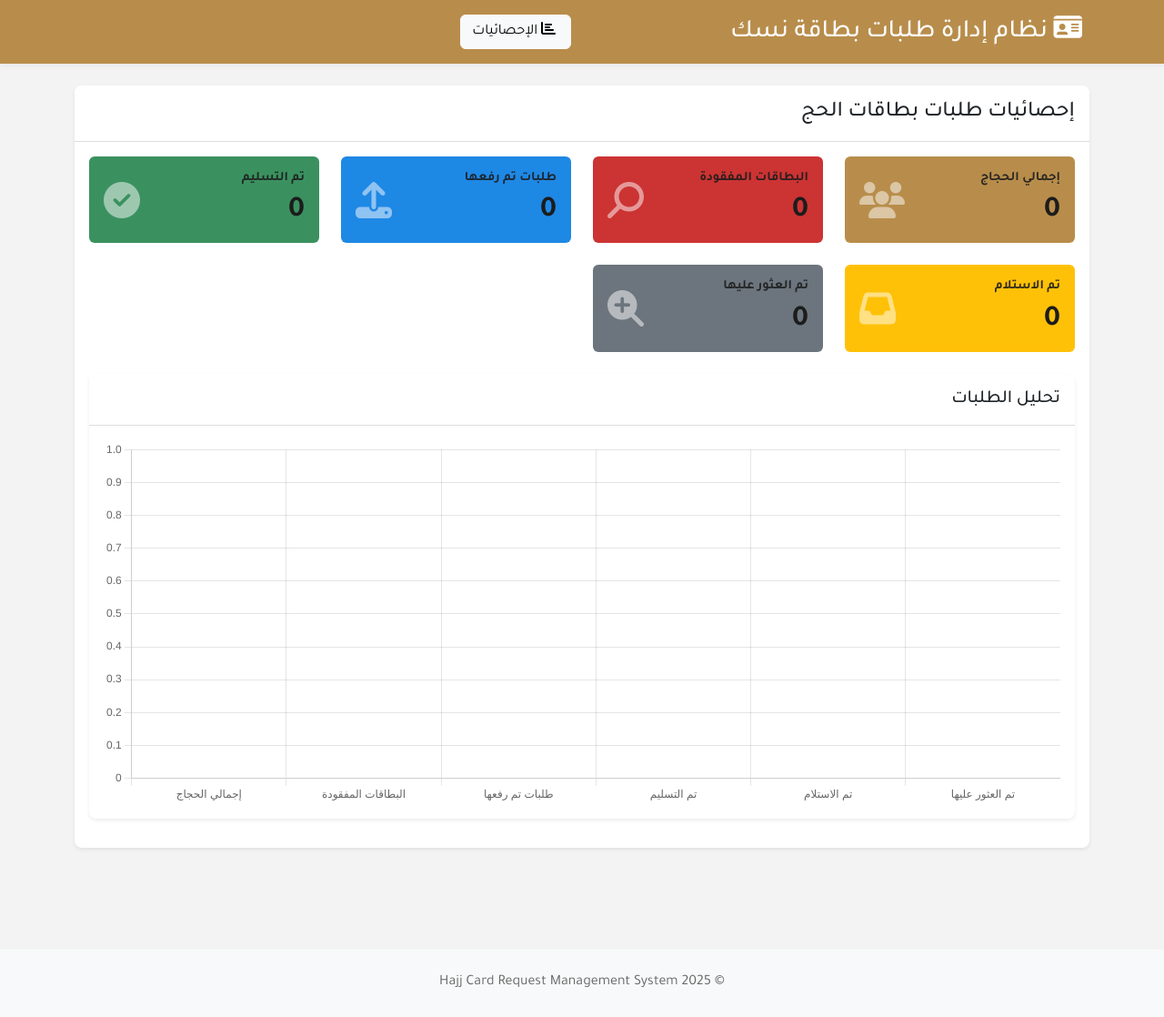
After one commit to C3ZIZ/NusukRequestApp, a Flask app: page /statistics in a window 1280 px wide. The commit adds this page. Shown: the whole page at 91% size. Run offline with Flask 3, Linux system fonts and the light colour scheme.

Commit message:
New features

```diff
--- a/main.py
+++ b/main.py
@@ -146,5 +146,34 @@ def update_written(request_id):
         db.session.rollback()
         return jsonify({"success": False, "error": str(e)}), 500
 
+@app.route('/statistics')
+def statistics():
+    """Statistics page showing various metrics"""
+    total_hajj = db.session.query(db.func.count(HajjCardRequest.id)).scalar()
+    total_lost = db.session.query(db.func.count(HajjCardRequest.id)).filter(
+        HajjCardRequest.request_reason == "Lost Card"
+    ).scalar()
+    total_uploaded = db.session.query(db.func.count(HajjCardRequest.id)).filter(
+        HajjCardRequest.request_upload == True
+    ).scalar()
+    total_delivered = db.session.query(db.func.count(HajjCardRequest.id)).filter(
+        HajjCardRequest.status == "card delivered"
+    ).scalar()
+    total_received = db.session.query(db.func.count(HajjCardRequest.id)).filter(
+        HajjCardRequest.status == "card received"
+    ).scalar()
+    total_found = db.session.query(db.func.count(HajjCardRequest.id)).filter(
+        HajjCardRequest.status == "found"
+    ).scalar()
+
+    return render_template('statistics.html',
+                         language='ar',
+                         total_hajj=total_hajj,
+                         total_lost=total_lost,
+                         total_uploaded=total_uploaded,
+                         total_delivered=total_delivered,
+                         total_received=total_received,
+                         total_found=total_found)
+
 if __name__ == '__main__':
     app.run(host='0.0.0.0', port=5000, debug=True)
--- a/static/css/style.css
+++ b/static/css/style.css
@@ -308,6 +308,36 @@ html[dir="ltr"] .search-input {
     text-align: center;
 }
 
+/* Statistics Page Styling */
+.stats-card {
+    transition: transform 0.3s ease, box-shadow 0.3s ease;
+}
+
+.stats-card:hover {
+    transform: translateY(-5px);
+    box-shadow: 0 5px 15px rgba(0,0,0,0.1);
+}
+
+.stats-card h2 {
+    font-size: 2rem;
+    font-weight: 600;
+}
+
+.stats-card h6 {
+    font-size: 0.9rem;
+    opacity: 0.9;
+}
+
+.stats-card i {
+    font-size: 2.5rem;
+}
+
+/* Chart container styling */
+canvas#requestsChart {
+    max-height: 400px;
+    width: 100%;
+}
+
 /* Responsive Adjustments */
 @media (max-width: 768px) {
     .card-img-top {
--- a/templates/base.html
+++ b/templates/base.html
@@ -32,6 +32,14 @@
                             نظام إدارة طلبات بطاقة نسك
                         </h1>
                     </a>
+                </div>
+                <div class="col-md-6">
+                    <nav class="d-flex justify-content-start">
+                        <a href="{{ url_for('statistics') }}" class="btn btn-light">
+                            <i class="fas fa-chart-bar ms-1"></i>
+                            الإحصائيات
+                        </a>
+                    </nav>
                 </div>
             </div>
         </div>
--- /dev/null
+++ b/templates/statistics.html
@@ -0,0 +1,160 @@
+{% extends 'base.html' %}
+
+{% block title %}إحصائيات بطاقات الحج{% endblock %}
+
+{% block content %}
+<div class="row mb-4">
+    <div class="col-12">
+        <div class="card border-0 shadow-sm">
+            <div class="card-header bg-white py-3">
+                <h2 class="h4 mb-0">إحصائيات طلبات بطاقات الحج</h2>
+            </div>
+            <div class="card-body">
+                <div class="row g-4">
+                    <!-- إجمالي الحجاج -->
+                    <div class="col-md-4 col-lg-3">
+                        <div class="stats-card bg-primary text-white rounded p-3">
+                            <div class="d-flex justify-content-between align-items-center">
+                                <div>
+                                    <h6 class="mb-0">إجمالي الحجاج</h6>
+                                    <h2 class="mt-2 mb-0">{{ total_hajj }}</h2>
+                                </div>
+                                <i class="fas fa-users fa-2x opacity-50"></i>
+                            </div>
+                        </div>
+                    </div>
+
+                    <!-- البطاقات المفقودة -->
+                    <div class="col-md-4 col-lg-3">
+                        <div class="stats-card bg-danger text-white rounded p-3">
+                            <div class="d-flex justify-content-between align-items-center">
+                                <div>
+                                    <h6 class="mb-0">البطاقات المفقودة</h6>
+                                    <h2 class="mt-2 mb-0">{{ total_lost }}</h2>
+                                </div>
+                                <i class="fas fa-search fa-2x opacity-50"></i>
+                            </div>
+                        </div>
+                    </div>
+
+                    <!-- طلبات تم رفعها -->
+                    <div class="col-md-4 col-lg-3">
+                        <div class="stats-card bg-info text-white rounded p-3">
+                            <div class="d-flex justify-content-between align-items-center">
+                                <div>
+                                    <h6 class="mb-0">طلبات تم رفعها</h6>
+                                    <h2 class="mt-2 mb-0">{{ total_uploaded }}</h2>
+                                </div>
+                                <i class="fas fa-upload fa-2x opacity-50"></i>
+                            </div>
+                        </div>
+                    </div>
+
+                    <!-- البطاقات التي تم تسليمها -->
+                    <div class="col-md-4 col-lg-3">
+                        <div class="stats-card bg-success text-white rounded p-3">
+                            <div class="d-flex justify-content-between align-items-center">
+                                <div>
+                                    <h6 class="mb-0">تم التسليم</h6>
+                                    <h2 class="mt-2 mb-0">{{ total_delivered }}</h2>
+                                </div>
+                                <i class="fas fa-check-circle fa-2x opacity-50"></i>
+                            </div>
+                        </div>
+                    </div>
+
+                    <!-- البطاقات المستلمة -->
+                    <div class="col-md-4 col-lg-3">
+                        <div class="stats-card bg-warning text-white rounded p-3">
+                            <div class="d-flex justify-content-between align-items-center">
+                                <div>
+                                    <h6 class="mb-0">تم الاستلام</h6>
+                                    <h2 class="mt-2 mb-0">{{ total_received }}</h2>
+                                </div>
+                                <i class="fas fa-inbox fa-2x opacity-50"></i>
+                            </div>
+                        </div>
+                    </div>
+
+                    <!-- البطاقات التي تم العثور عليها -->
+                    <div class="col-md-4 col-lg-3">
+                        <div class="stats-card bg-secondary text-white rounded p-3">
+                            <div class="d-flex justify-content-between align-items-center">
+                                <div>
+                                    <h6 class="mb-0">تم العثور عليها</h6>
+                                    <h2 class="mt-2 mb-0">{{ total_found }}</h2>
+                                </div>
+                                <i class="fas fa-search-plus fa-2x opacity-50"></i>
+                            </div>
+                        </div>
+                    </div>
+                </div>
+
+                <!-- الرسم البياني -->
+                <div class="row mt-4">
+                    <div class="col-12">
+                        <div class="card border-0 shadow-sm">
+                            <div class="card-header bg-white py-3">
+                                <h3 class="h5 mb-0">تحليل الطلبات</h3>
+                            </div>
+                            <div class="card-body">
+                                <canvas id="requestsChart"></canvas>
+                            </div>
+                        </div>
+                    </div>
+                </div>
+            </div>
+        </div>
+    </div>
+</div>
+{% endblock %}
+
+{% block extra_js %}
+<script src="https://cdn.jsdelivr.net/npm/chart.js"></script>
+<script>
+document.addEventListener('DOMContentLoaded', function() {
+    const ctx = document.getElementById('requestsChart').getContext('2d');
+    new Chart(ctx, {
+        type: 'bar',
+        data: {
+            labels: ['إجمالي الحجاج', 'البطاقات المفقودة', 'طلبات تم رفعها', 'تم التسليم', 'تم الاستلام', 'تم العثور عليها'],
+            datasets: [{
+                label: 'إحصائيات الطلبات',
+                data: [{{ total_hajj }}, {{ total_lost }}, {{ total_uploaded }},
+                       {{ total_delivered }}, {{ total_received }}, {{ total_found }}],
+                backgroundColor: [
+                    'rgba(var(--bs-primary-rgb), 0.7)',
+                    'rgba(var(--bs-danger-rgb), 0.7)',
+                    'rgba(var(--bs-info-rgb), 0.7)',
+                    'rgba(var(--bs-success-rgb), 0.7)',
+                    'rgba(var(--bs-warning-rgb), 0.7)',
+                    'rgba(var(--bs-secondary-rgb), 0.7)'
+                ],
+                borderColor: [
+                    'rgba(var(--bs-primary-rgb), 1)',
+                    'rgba(var(--bs-danger-rgb), 1)',
+                    'rgba(var(--bs-info-rgb), 1)',
+                    'rgba(var(--bs-success-rgb), 1)',
+                    'rgba(var(--bs-warning-rgb), 1)',
+                    'rgba(var(--bs-secondary-rgb), 1)'
+                ],
+                borderWidth: 1
+            }]
+        },
+        options: {
+            responsive: true,
+            scales: {
+                y: {
+                    beginAtZero: true
+                }
+            },
+            plugins: {
+                legend: {
+                    display: false
+                }
+            }
+        }
+    });
+});
+</script>
+{% endblock %}
```
Also changed, not shown: app.py (+4 -4 lines), models.py (+7 -7 lines), templates/admin.html (+47 -5 lines).
